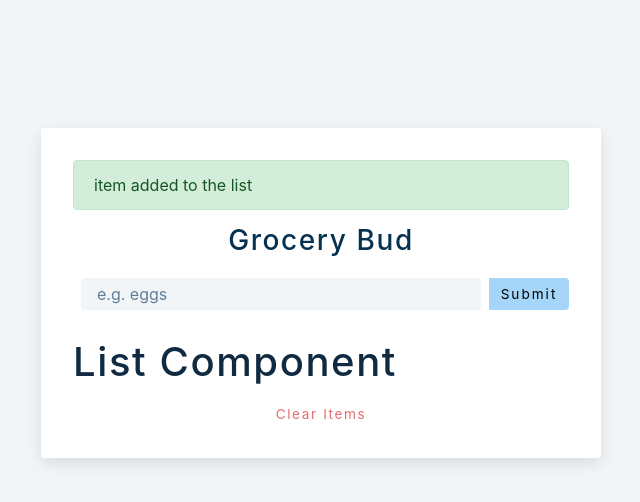
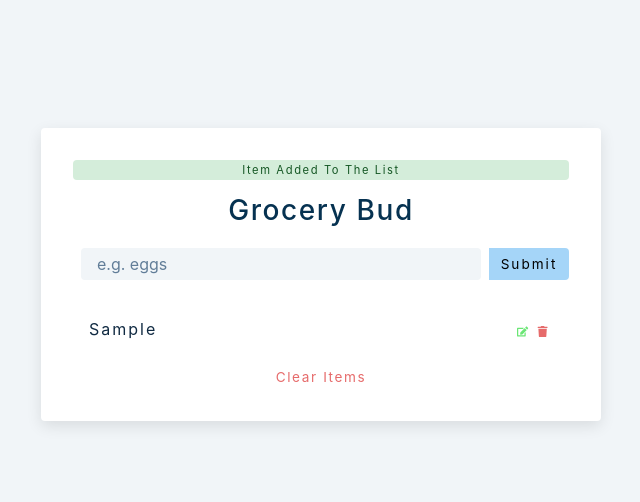
Before and after one commit to jmdc89/reactProjects, a React (Create React App) app: page / in a window 1280 px wide. Both pictures are taken after typing "Sample" into the empty fields and a click on the button "Submit". Shown: the top 502 px of the page, without its empty margins (319-959 px from the left). Built offline with nearby package versions, Linux system fonts and the light colour scheme.

Commit message:
alert and list

```diff
--- a/src/10grocerybud/Alert.js
+++ b/src/10grocerybud/Alert.js
@@ -7,7 +7,7 @@ const Alert = ({ type, msg, removeAlert, list }) => {
     }, 3000);
     return () => clearTimeout(timeout);
   }, [list]);
-  return <p className={`alert alert-${type}`}>{msg}</p>;
+  return <p className={`alert-gr alert-${type}`}>{msg}</p>;
 };
 
 export default Alert;
--- a/src/10grocerybud/List.js
+++ b/src/10grocerybud/List.js
@@ -1,7 +1,34 @@
-import React from 'react'
-import { FaEdit, FaTrash } from 'react-icons/fa'
-const List = () => {
-  return <h2>list component</h2>
-}
+import React from 'react';
+import { FaEdit, FaTrash } from 'react-icons/fa';
+const List = ({ items, removeItem, editItem }) => {
+  return (
+    <div className='grocery-list-gr'>
+      {items.map((item) => {
+        const { id, title } = item;
+        return (
+          <article className='grocery-item-gr' key={id}>
+            <p className='title-gr'>{title}</p>
+            <div className='btn-container-gr'>
+              <button
+                type='button'
+                className='edit-btn-gr'
+                onClick={() => editItem(id)}
+              >
+                <FaEdit />
+              </button>
+              <button
+                type='button'
+                className='delete-btn-gr'
+                onClick={() => removeItem(id)}
+              >
+                <FaTrash />
+              </button>
+            </div>
+          </article>
+        );
+      })}
+    </div>
+  );
+};
 
-export default List
+export default List;
```
